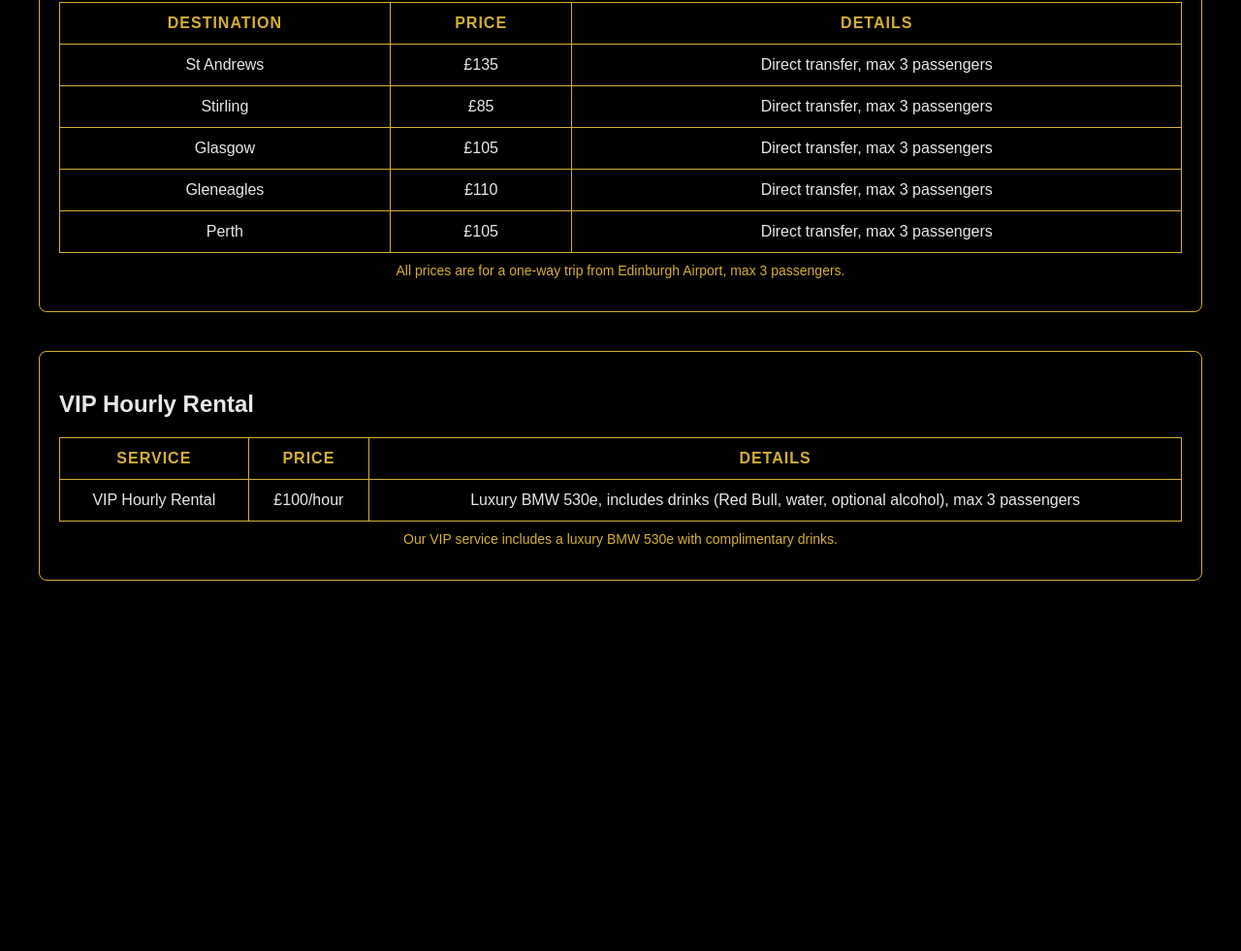
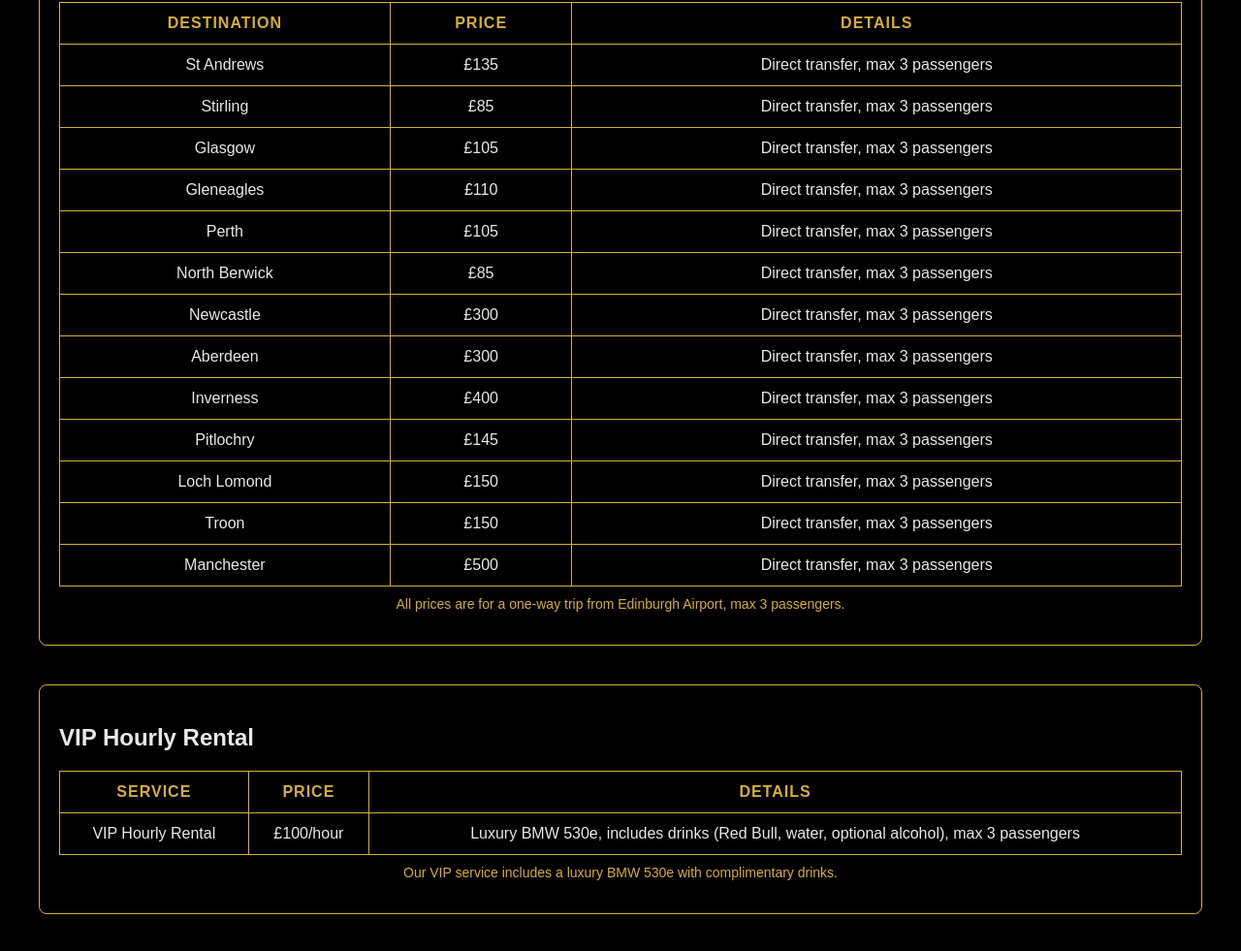
Before and after one commit to LuxVoyTour/Luxu, a plain HTML site: page index.html in a window 1280 px wide. Shown: the part 942-1923 px from the top of the page at 97% size. Before the commit the page ends 1601 px from the top, so only its background shows below. Drawn offline with nearby package versions, Linux system fonts and the light colour scheme.

Commit message:
Update index.html

```diff
--- a/index.html
+++ b/index.html
@@ -132,7 +132,7 @@
             </form>
         </div>
 
-        <!-- Pricing Section -->
+      <!-- Pricing Section -->
         <div class="section">
             <h2>Pricing from Edinburgh Airport</h2>
             <table class="price-table">
@@ -169,6 +169,46 @@
                         <td>£105</td>
                         <td>Direct transfer, max 3 passengers</td>
                     </tr>
+                    <tr>
+                        <td>North Berwick</td>
+                        <td>£85</td>
+                        <td>Direct transfer, max 3 passengers</td>
+                    </tr>
+                    <tr>
+                        <td>Newcastle</td>
+                        <td>£300</td>
+                        <td>Direct transfer, max 3 passengers</td>
+                    </tr>
+                    <tr>
+                        <td>Aberdeen</td>
+                        <td>£300</td>
+                        <td>Direct transfer, max 3 passengers</td>
+                    </tr>
+                    <tr>
+                        <td>Inverness</td>
+                        <td>£400</td>
+                        <td>Direct transfer, max 3 passengers</td>
+                    </tr>
+                    <tr>
+                        <td>Pitlochry</td>
+                        <td>£145</td>
+                        <td>Direct transfer, max 3 passengers</td>
+                    </tr>
+                    <tr>
+                        <td>Loch Lomond</td>
+                        <td>£150</td>
+                        <td>Direct transfer, max 3 passengers</td>
+                    </tr>
+                    <tr>
+                        <td>Troon</td>
+                        <td>£150</td>
+                        <td>Direct transfer, max 3 passengers</td>
+                    </tr>
+                    <tr>
+                        <td>Manchester</td>
+                        <td>£500</td>
+                        <td>Direct transfer, max 3 passengers</td>
+                    </tr>
                 </tbody>
             </table>
             <p class="note">All prices are for a one-way trip from Edinburgh Airport, max 3 passengers.</p>
```
